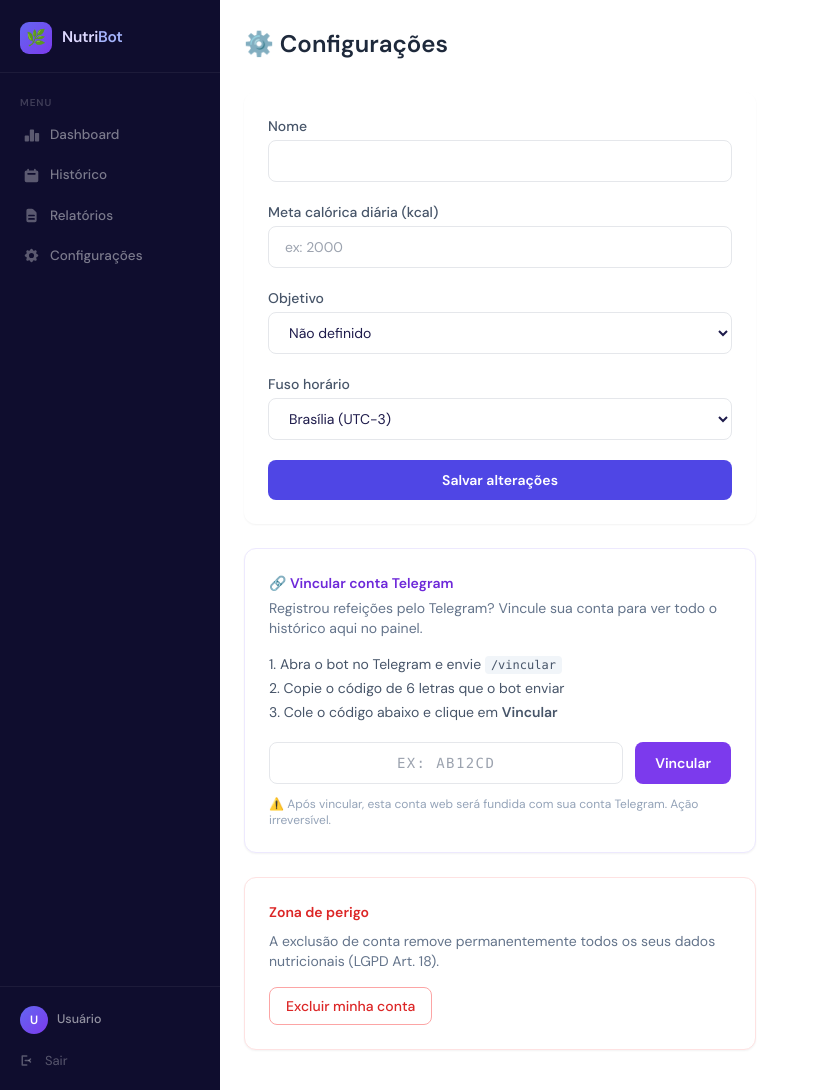
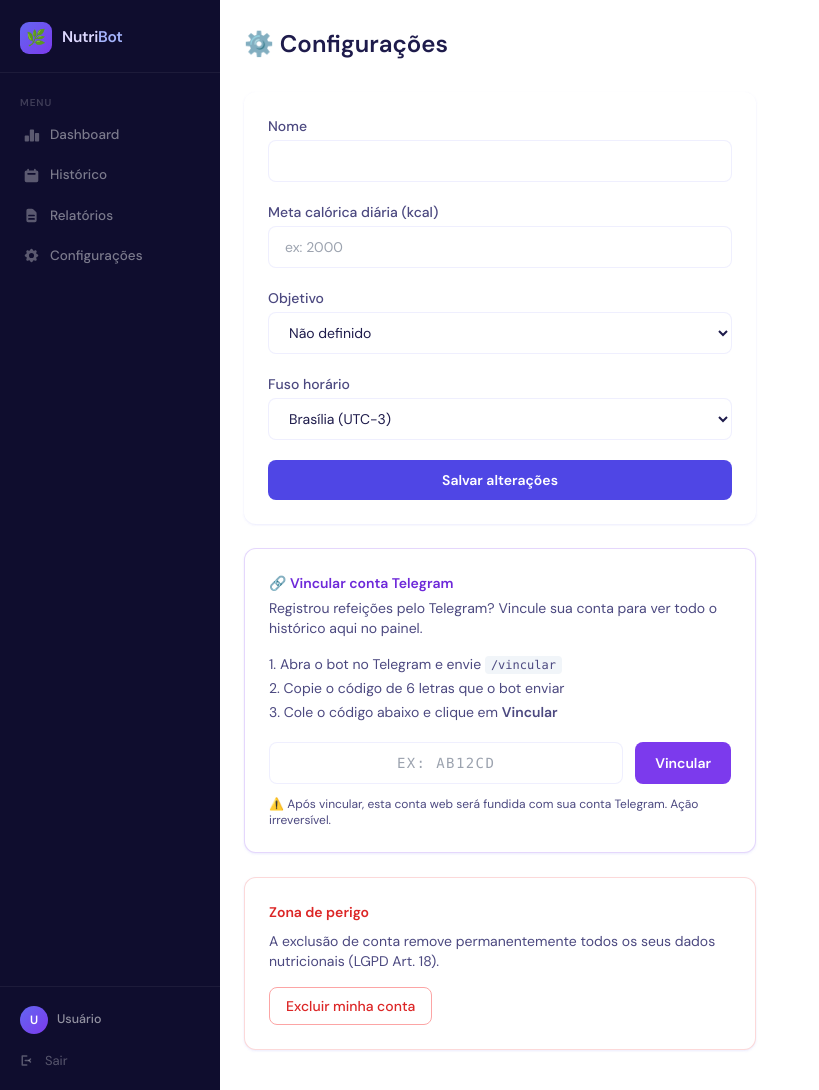
Before and after one commit to jaquelinesfernandes/Nutri_Bot, a FastAPI app: template app/templates/configuracoes.html in a window 1280 px wide. Shown: the whole page, without its empty margins (0-819 px from the left). Run offline with FastAPI, Linux system fonts and the light colour scheme; the template is opened without the code that fills it, so the values that code supplies are empty; some libraries are stand-ins or nearby versions.

Commit message:
fix(templates): harmoniza historico, relatorios e configuracoes com paleta do dashboard
- Adiciona bloco <style> em cada template mapeando classes Tailwind
  (bg-white, text-slate-*, border-gray-*) para tokens CSS do design system
- Cards adotam --card, --shadow-sm, --text-1, --text-2, --card-b
- Inputs/selects em configuracoes usam --surface e --card-b
- Bordas semânticas (vermelho, violeta, verde) mantidas com opacidade

Co-Authored-By: Claude Sonnet 4.6 <noreply@anthropic.com>

```diff
--- a/app/templates/configuracoes.html
+++ b/app/templates/configuracoes.html
@@ -1,6 +1,28 @@
 {% extends "layout.html" %}
 {% block title %}Configurações — NutriBot{% endblock %}
 {% block content %}
+<style>
+  /* Harmoniza com paleta do dashboard */
+  .bg-white          { background: var(--card) !important; }
+  .shadow-sm         { box-shadow: var(--shadow-sm) !important; }
+  .text-slate-800,
+  .text-slate-700    { color: var(--text-1) !important; }
+  .text-slate-600,
+  .text-slate-500,
+  .text-slate-400    { color: var(--text-2) !important; }
+  .border-gray-200   { border-color: var(--card-b) !important; }
+  input[type="text"],
+  input[type="number"],
+  select {
+    background: var(--surface) !important;
+    color:      var(--text-1)  !important;
+    border-color: var(--card-b) !important;
+  }
+  /* Zona de perigo — borda vermelha permanece semântica */
+  .border-red-100    { border-color: rgba(239,68,68,.2) !important; }
+  .border-violet-100 { border-color: rgba(124,58,237,.2) !important; }
+  .border-green-100  { border-color: rgba(16,185,129,.2) !important; }
+</style>
 
 <h1 class="text-2xl font-bold text-slate-800 mb-8">⚙️ Configurações</h1>
 
```
Also changed, not shown: app/templates/historico.html (+20 -0 lines), app/templates/relatorios.html (+10 -0 lines).
